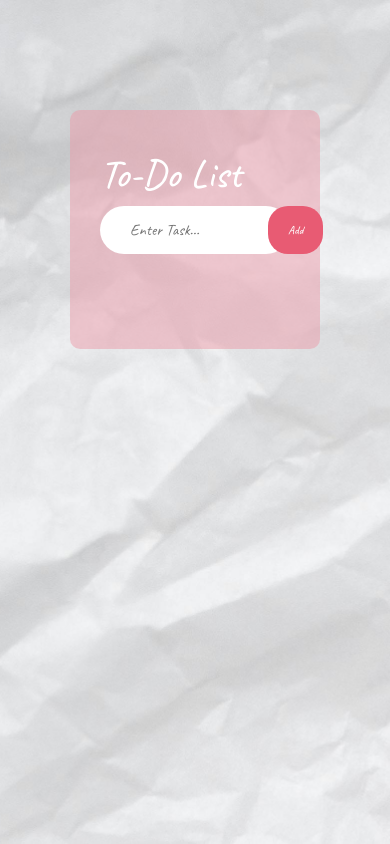
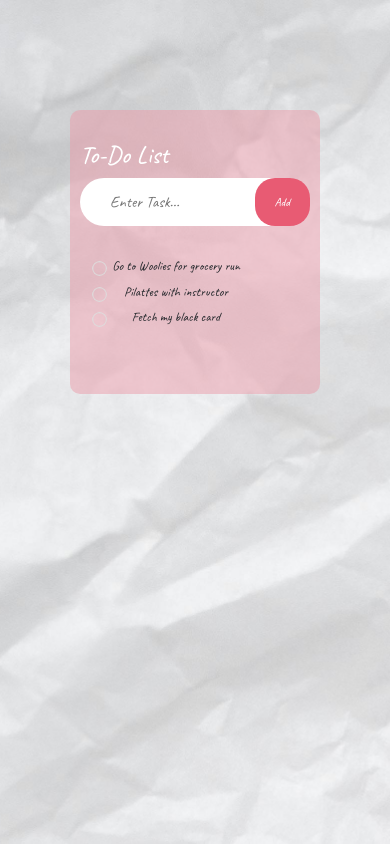
Before and after one commit to Lerato24321/To-do-App, a plain HTML site: page index.html in a window 390 px wide. Drawn offline with nearby package versions, Linux system fonts and the light colour scheme; a web font is replaced by a local one.

Commit message:
Added relevant list items that will be later customised

```diff
--- a/index.html
+++ b/index.html
@@ -27,6 +27,12 @@
             <input type="text" id="input-box" class="input-box" placeholder="Enter Task...">
             <button class="add-button">Add</button>
            </div>
+           <ul id="task-list">
+            <li>Go to Woolies for grocery run</li>
+            <li>Pilattes with instructor</li>
+            <li>Fetch my black card</li>
+
+           </ul>
 
 
 
--- a/styles/styles.css
+++ b/styles/styles.css
@@ -18,6 +18,31 @@ input {
   outline: none;
   padding: 10px;
 }
+
+ul li {
+  list-style: none;
+  font-size: 17px;
+  padding: 12px 8px 12px 45px;
+  cursor: pointer;
+  user-select: none;
+  position: relative;
+}
+
+ul li::before {
+  content: '';
+  position: absolute;
+  width: 28px;
+  height: 28px;
+  border-radius: 50%;
+  background-image: url(/unchecked.png);
+  background-size: cover;
+  background-position: center;
+  top: 12px;
+  left: 8px;
+}
+
+
+
 
 .container {
   width: 100%;
@@ -94,18 +119,46 @@ input {
 
 
 @media (max-width: 576px) {
-  .to-do-app {
-    text-align: center;
-    max-width: 250px;
-  }
+
 
   h1 {
-   font-size: 40px !important;
+   font-size: 25px !important;
+
+
   }
 
   container {
     margin-bottom: 0px;
+
   }
+
+
+ul li {
+  list-style: none;
+  font-size: 13px;
+  padding: 6px 70px 0px 0px;
+
+}
+
+
+
+ul li::before {
+
+  width: 15px;
+  height: 15px;
+  top: 10px;
+  left: -20px;
+}
+
+
+.to-do-app {
+  width: 100%;
+   max-width: 1600px;
+  margin: 100px auto 0px;
+  padding: 30px 10px 50px;
+  border-radius: 10px;
+}
+
 
   .add-button {
   border: none;
@@ -119,10 +172,22 @@ input {
 
 }
 
+.to-do-app {
+    text-align: center;
+    max-width: 250px;
+  }
+
+
+
+
 }
+
+
+
 
 @media (min-width: 576px) {
     .container {
         max-width: 1400px;
     }
+
 }
```
Also changed, not shown: unchecked.png (added).
